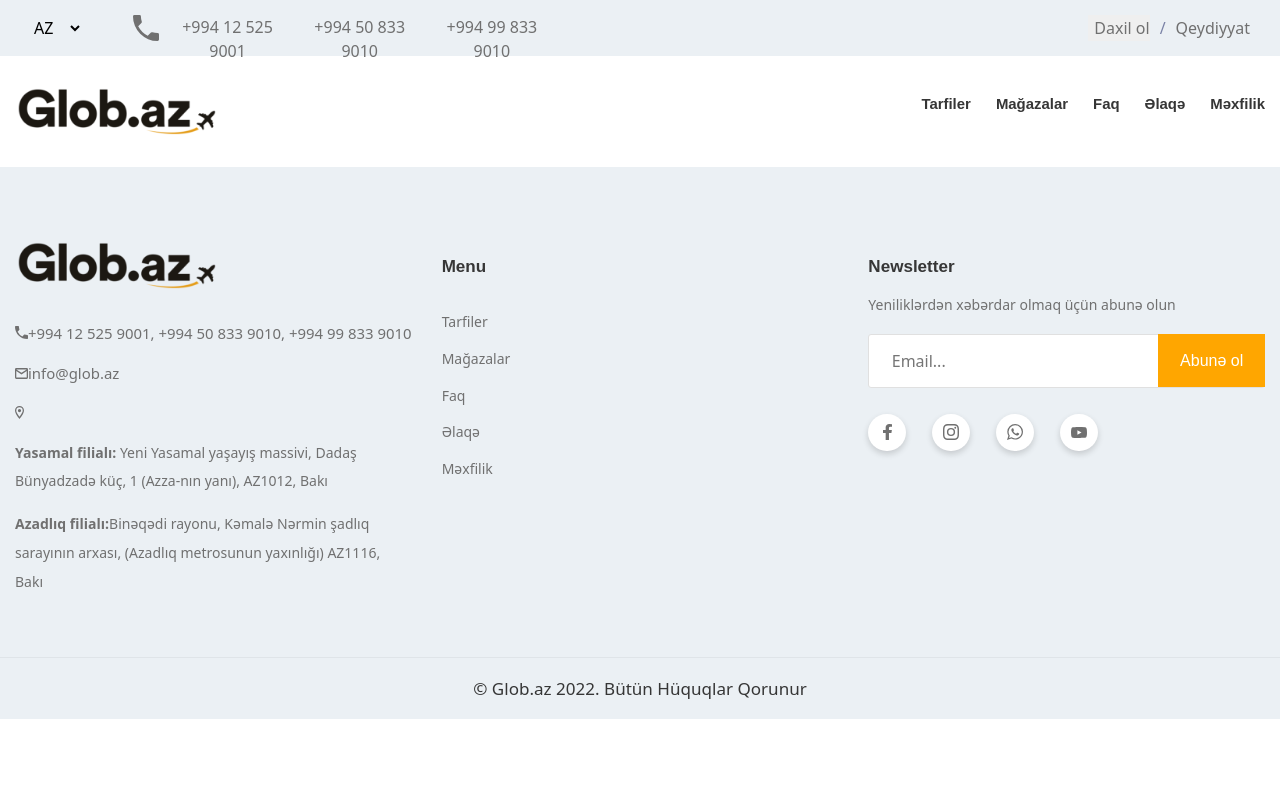
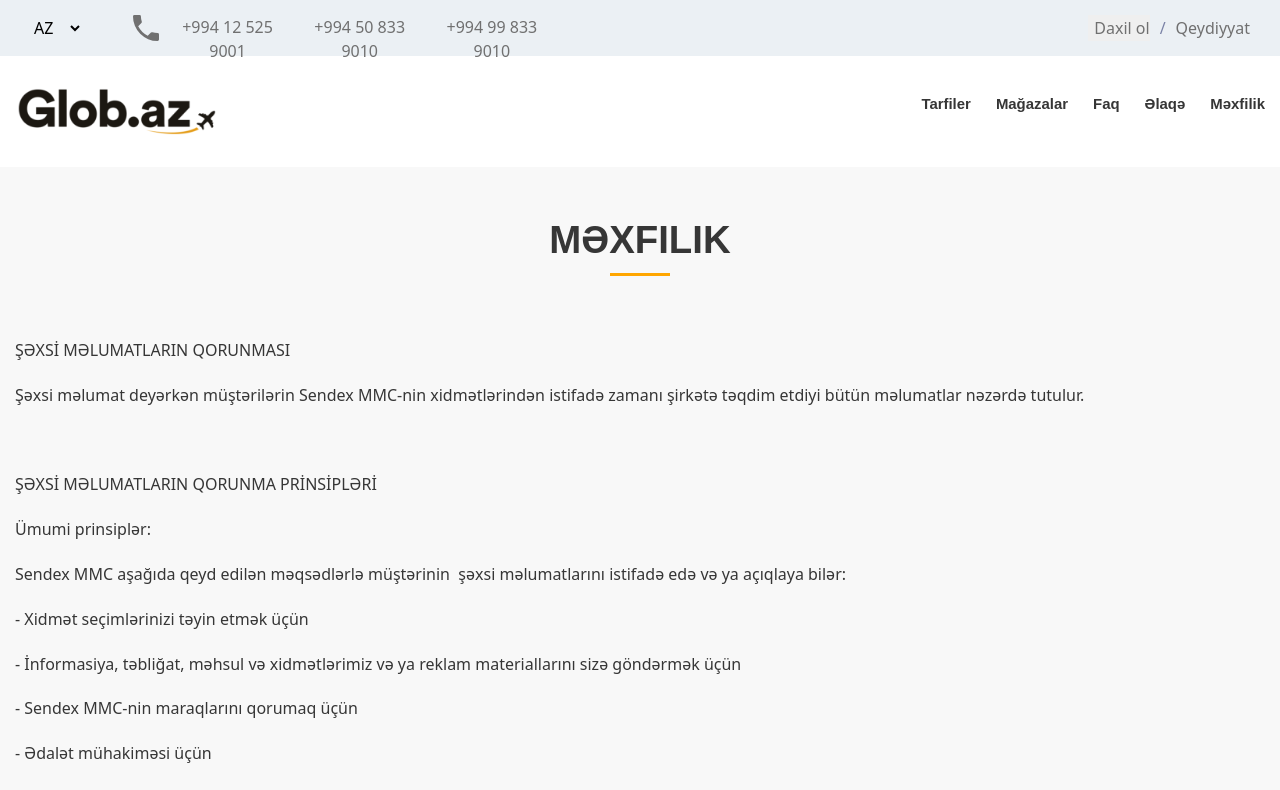
Before and after one commit to nazmzadeh/Glob_az-CargoShippingCompany, a React (Create React App) app: page /Mexfilik in a window 1280 px wide. Shown: the top 790 px of the page. Built offline with nearby package versions, Linux system fonts and the light colour scheme; a web font is replaced by a local one.

Commit message:
maxfilik fixes

```diff
--- a/package.json
+++ b/package.json
@@ -48,6 +48,6 @@
     ]
   },
   "devDependencies": {
-    "sass": "^1.56.1"
+    "sass": "^1.56.2"
   }
 }
--- a/src/App.tsx
+++ b/src/App.tsx
@@ -22,8 +22,8 @@ function App() {
           </Route> */}
 
           <Route path="tarifler" element={<Tariffs />} />
-          <Route path="Mağazalar" element={<Stores />} />
-          <Route path="Məxfilik" element={<Confidentiality />} />
+          <Route path="Magazalar" element={<Stores />} />
+          <Route path="Mexfilik" element={<Confidentiality />} />
         </Routes>
         {/* <Tariffs />
 
--- a/src/pages/ConfidentialityPage/components/Confidentiality/ConfidentialityPart.scss
+++ b/src/pages/ConfidentialityPage/components/Confidentiality/ConfidentialityPart.scss
@@ -1,3 +1,7 @@
+:root {
+    --bg-color : #f8f8f8;
+    --orange-theme: #ffa600;
+}
 * {
     box-sizing: border-box;
 }
@@ -14,6 +18,7 @@ p {
     text-align: start;
     font-size: 1rem;
     color: #363636;
+    padding-bottom: 200px;
 }
 
 .mex-page {
@@ -21,7 +26,7 @@ p {
     font-size: 1rem;
     font-weight: 400;
     line-height: 1.5;
-    background-color: #f8f8f8;
+    background-color: var(--bg-color);
     text-align: left;
 }
 
@@ -45,7 +50,7 @@ p {
 .some-line {
     width: 60px;
     height: 3px;
-    background: #ffa600;
+    background: var(--orange-theme);
     margin-bottom: 60px;
     margin-left: auto;
     margin-right: auto;
```
Also changed, not shown: src/pages/ConfidentialityPage/components/Confidentiality/ConfidentialityPart.tsx (+1 -8 lines), 1 other file (tests, documents, lock files or other folders).
